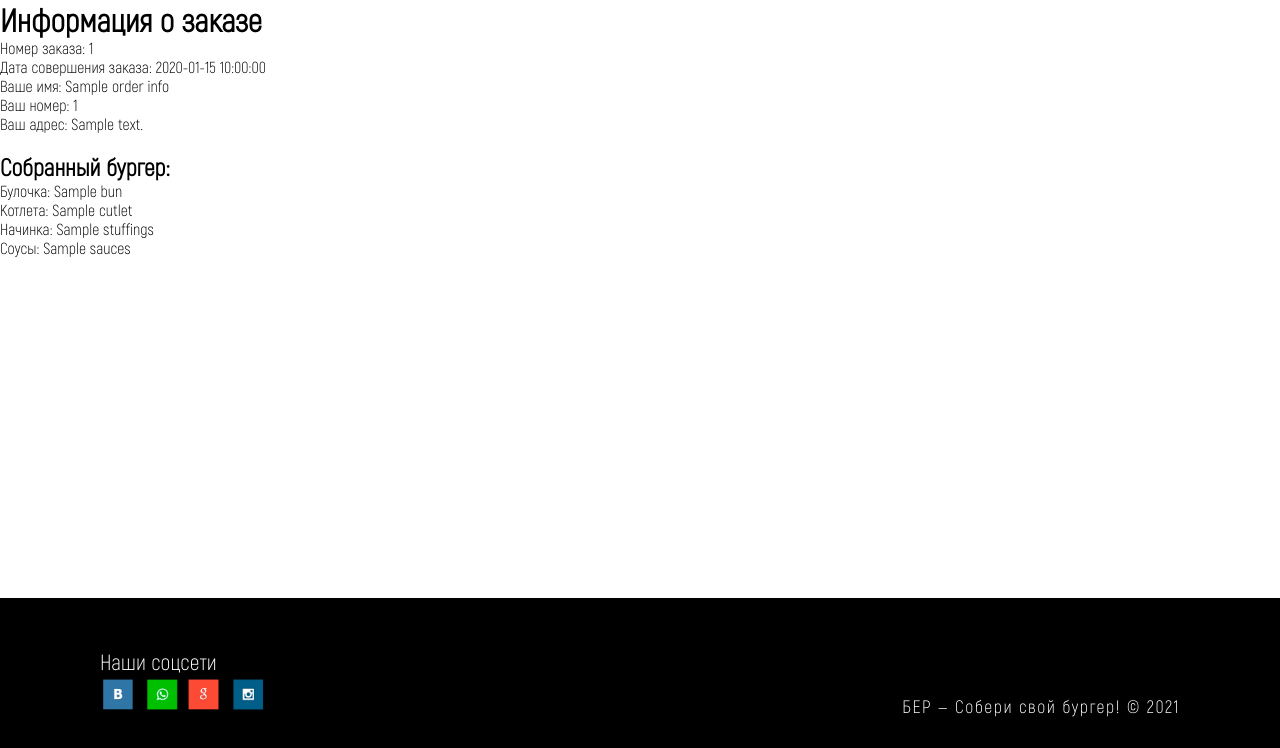
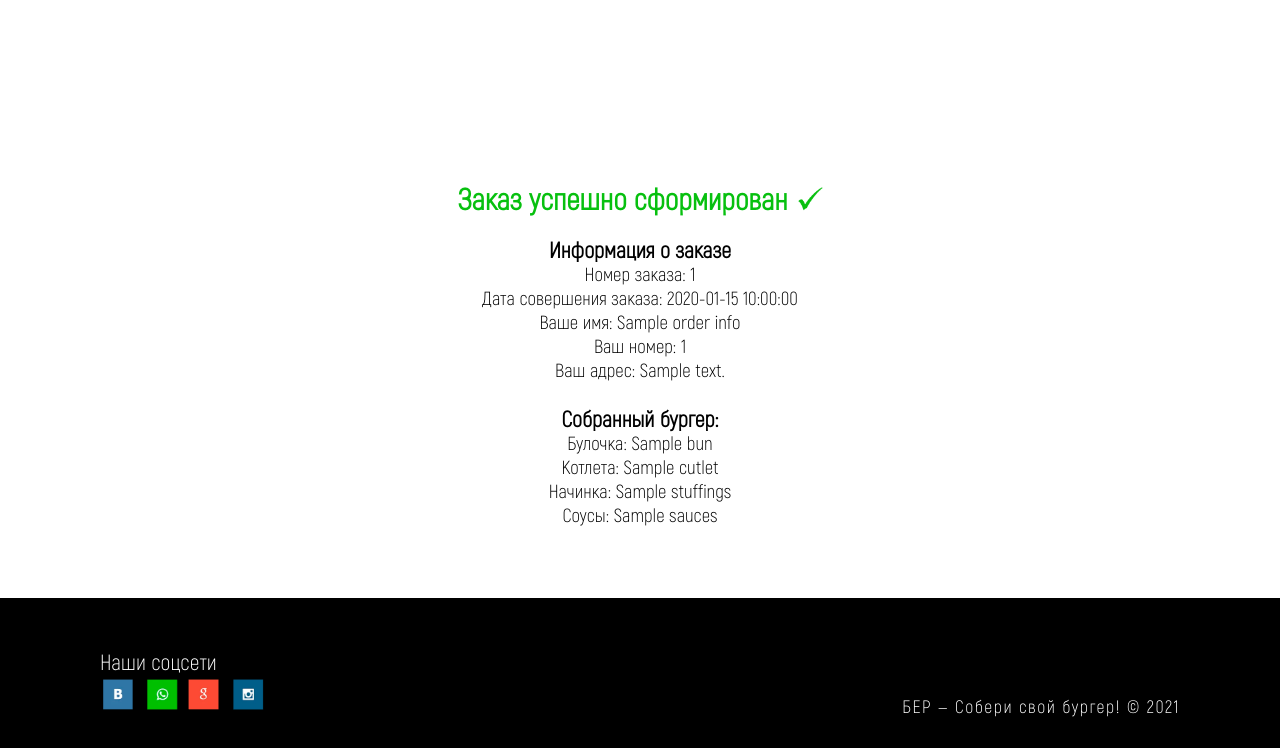
Before and after one commit to Sa1nt-Vlad/pyramid_based_ber2, a Python web app: template pyramid_based_ber/templates/order_info.jinja2 in a window 1280 px wide. Shown: the part 52-800 px from the top of the page. Run offline with Jinja, Linux system fonts and the light colour scheme; the template is opened without the code that fills it: most values are stand-ins (such as "Sample title", 1, 10 or a date in 2020).

Commit message:
Добавлены стили к страничке после заказа

```diff
--- a/pyramid_based_ber/static/css/order_info.css
+++ b/pyramid_based_ber/static/css/order_info.css
@@ -1,5 +1,64 @@
-@import "index.css";
-
 .order-info {
 	width: 60%;
+	margin: 0 auto;
+	text-align: center;
+	margin-top: 180px;
 }
+
+.order-info .top {
+	display: flex;
+	justify-content: center;
+	margin-bottom: 20px;
+}
+
+.order-info .top img {
+	align-self: center;
+	margin-left: 10px;
+}
+
+.order-info .top h1 {
+	color: #07c00f;
+}
+
+.order-info .bottom {
+	font-size: 20px;
+	padding: 0 200px;
+}
+
+.order-info .bottom p {
+	margin-bottom: 1px;
+}
+
+.order-info span {
+	text-align: left;
+}
+
+@media screen and (max-width: 1570px) {
+	.order-info .bottom {
+		font-size: 19px;
+		padding: 0 150px;
+	}
+	.order-info .top h1 {
+		font-size: 30px
+	}
+}
+
+@media screen and (max-width: 1200px) {
+	.order-info .bottom {
+		font-size: 17px;
+		padding: 0 100px;
+	}
+	.order-info .top h1 {
+		font-size: 28px
+	}
+}
+
+@media screen and (max-width: 860px) {
+	.order-info .bottom {
+		font-size: 15px;
+		padding: 0 50px;
+	}
+	.order-info .top h1 {
+		font-size: 26px
+	}
+}
--- a/pyramid_based_ber/templates/index.jinja2
+++ b/pyramid_based_ber/templates/index.jinja2
@@ -12,7 +12,7 @@
 		<div class="wrapper">
 			<ul>
 				<li id="logo-li"><a href="index.html"><img src="../static/img/logo.png" alt="БЕР" class="logo" width="100px"></a></li>
-				<li><a href="#">Создать</a></li>
+				<li><a href="/">Создать</a></li>
 				<li><a href="#">О нас</a></li>
 				<li><a href="#">Донат</a></li>
 			</ul>
--- a/pyramid_based_ber/templates/order_info.jinja2
+++ b/pyramid_based_ber/templates/order_info.jinja2
@@ -4,17 +4,23 @@
 
 {% block content %}
 <div class="order-info">
-    <h1>Информация о заказе</h1>
-    <p>Номер заказа: {{ order_info.order_id }}</p>
-    <p>Дата совершения заказа: {{ order_info.creation_date }}</p>
-    <p>Ваше имя: {{order_info.name}}</p>
-    <p>Ваш номер: {{order_info.phone_number}}</p>
-    <p>Ваш адрес: {{order_info.address}}</p>
-    <br>
-    <h2>Собранный бургер:</h2>
-    <p>Булочка: {{order_info.burger_config.bun}}</p>
-    <p>Котлета: {{order_info.burger_config.cutlet}}</p>
-    <p>Начинка: {{order_info.burger_config.stuffings}}</p>
-    <p>Соусы: {{order_info.burger_config.sauces}}</p>
+    <div class="top">
+        <h1>Заказ успешно сформирован</h1>
+        <img src="../static/img/checkmark.png" width="25px" height="25px">
+    </div>
+    <div class="bottom">
+        <h3>Информация о заказе</h3>
+        <p><span>Номер заказа:</span> {{ order_info.order_id }}</p>
+        <p><span>Дата совершения заказа:</span> {{ order_info.creation_date }}</p>
+        <p><span>Ваше имя:</span> {{order_info.name}}</p>
+        <p><span>Ваш номер:</span> {{order_info.phone_number}}</p>
+        <p><span>Ваш адрес:</span> {{order_info.address}}</p>
+        <br>
+        <h3>Собранный бургер:</h3>
+        <p><span>Булочка:</span> {{order_info.burger_config.bun}}</p>
+        <p><span>Котлета:</span> {{order_info.burger_config.cutlet}}</p>
+        <p><span>Начинка:</span> {{order_info.burger_config.stuffings}}</p>
+        <p><span>Соусы:</span> {{order_info.burger_config.sauces}}</p>
+    </div>
 </div>
 {% endblock content %}
```
Also changed, not shown: pyramid_based_ber/static/img/checkmark.png (added).
